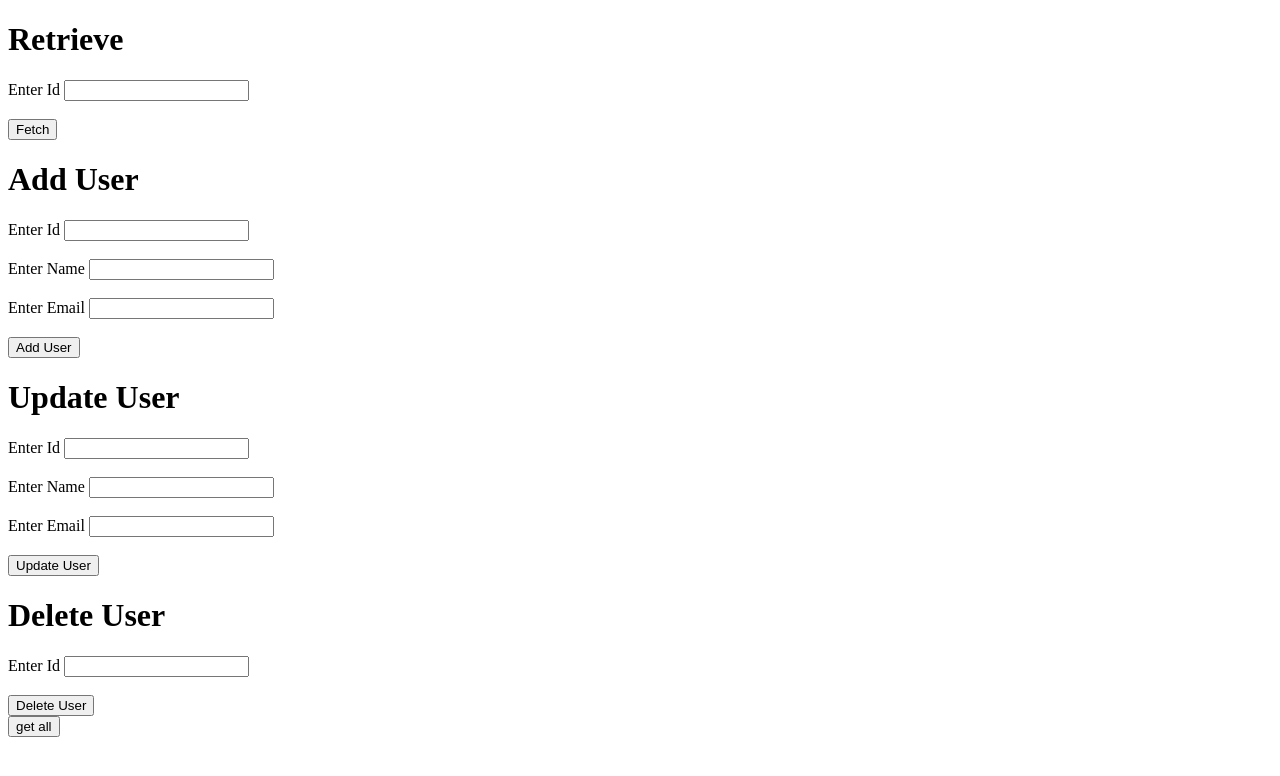
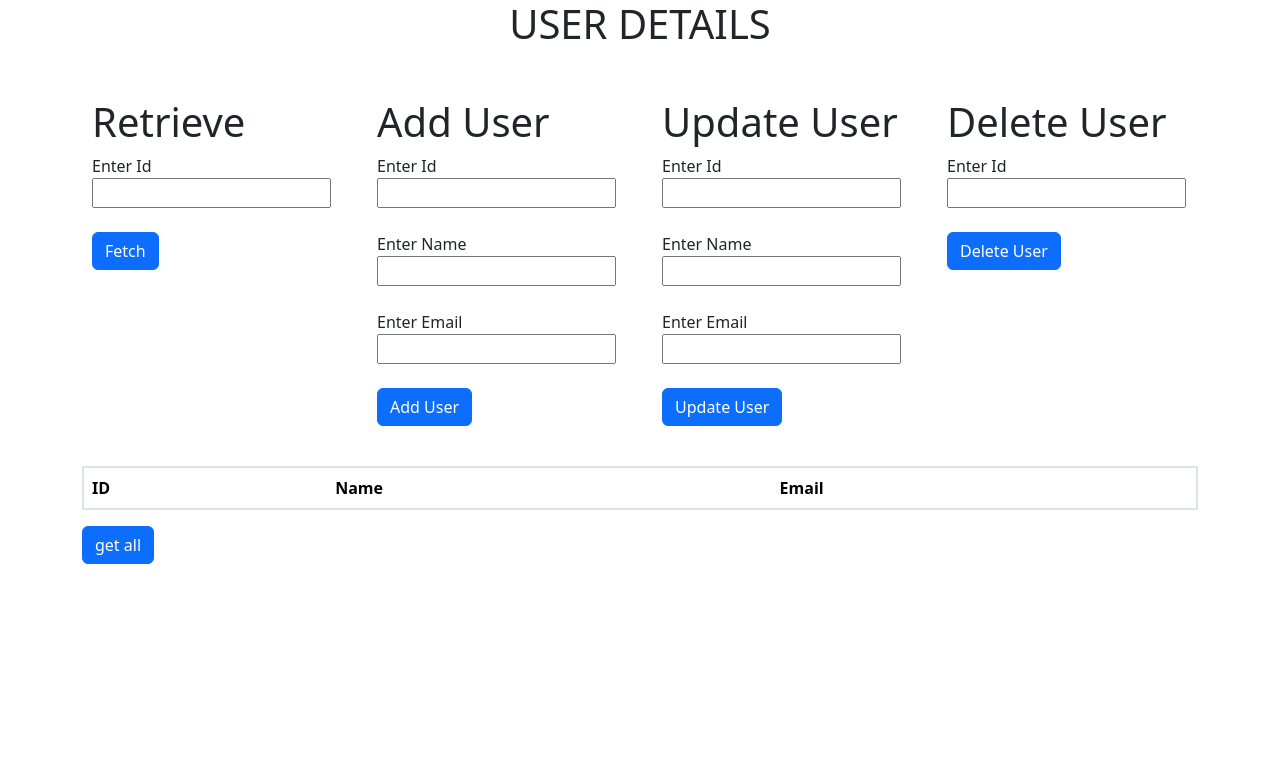
Before and after one commit to kslayaa/crudOps, a website: page index.html in a window 1280 px wide. Drawn offline with nearby package versions, Linux system fonts and the light colour scheme.

Commit message:
added index.css

```diff
--- /dev/null
+++ b/index.css
@@ -0,0 +1,26 @@
+/* .container{
+    display:flex;
+    flex-direction: column;
+
+    padding:20px;
+    justify-content: space-between;
+    align-items: center;
+    width: 100%;
+} */
+.upper-card{
+    width: 100%;
+    display:flex;
+    flex-wrap: wrap;
+}
+.cardg{
+    margin:10px;
+}
+.lower-card{
+    margin-top:30px;
+}
+
+table{
+    width:100%;
+    border:2px solid black;
+    margin-bottom:100px;
+}
--- a/index.html
+++ b/index.html
@@ -4,18 +4,24 @@
     <meta charset="UTF-8">
     <meta name="viewport" content="width=device-width, initial-scale=1.0">
     <title>Document</title>
+    <link rel="stylesheet" href="index.css">
+    <link href="https://cdn.jsdelivr.net/npm/bootstrap@5.3.3/dist/css/bootstrap.min.css" rel="stylesheet" integrity="sha384-QWTKZyjpPEjISv5WaRU9OFeRpok6YctnYmDr5pNlyT2bRjXh0JMhjY6hW+ALEwIH" crossorigin="anonymous">
 </head>
 <body>
+    <h1 style="text-align: center; margin-bottom:40px;">USER DETAILS</h1>
     <div class="container">
-        <div class="upper-card">
-            <div class="card">
+        <div class="row">
+            <div class="col-xs-6 col-lg-3">
+                <div class="cardg">
                 <h1>Retrieve</h1>
                 <label for="gid">Enter Id</label>
                 <input id="gid" type="text"/><br><br>
-                <button class="btn" onclick="getUser()">Fetch</button>
+                <button class="btn btn-primary" onclick="getUser()">Fetch</button>
                 <div id="result"></div>
+                </div>
             </div>
-            <div class="card">
+            <div class="col-xs-6 col-lg-3">
+                <div class="cardg">
                 <h1>Add User</h1>
                 <label for="pid">Enter Id</label>
                 <input id="pid" type="text"/><br><br>
@@ -23,9 +29,11 @@
                 <input id="pname" type="text"/><br><br>
                 <label for="pemail">Enter Email</label>
                 <input id="pemail" type="text"/><br><br>
-                <button class="btn" onclick="postUser()">Add User</button>
+                <button class="btn btn-primary" onclick="postUser()">Add User</button>
+                </div>
             </div>
-            <div class="card">
+            <div class="col-xs-6 col-lg-3">
+                <div class="cardg">
                 <h1>Update User</h1>
                 <label for="uid">Enter Id</label>
                 <input id="uid" type="text"/><br><br>
@@ -33,18 +41,27 @@
                 <input id="uname" type="text"/><br><br>
                 <label for="uemail">Enter Email</label>
                 <input id="uemail" type="text"/><br><br>
-                <button class="btn" onclick="putUser()">Update User</button>
-            </div>
-            <div class="card">
+                <button class="btn btn-primary" onclick="putUser()">Update User</button>
+            </div></div>
+            <div class="col-xs-6 col-lg-3">
+                <div class="cardg">
                 <h1>Delete User</h1>
                 <label for="did">Enter Id</label>
                 <input id="did" type="text"/><br><br>
-                <button class="btn" onclick="deleteUser()">Delete User</button>
-            </div>
-            <button onclick="getAllUsers()">get all</button>
+                <button class="btn btn-primary" onclick="deleteUser()">Delete User</button>
+            </div></div>
+
         </div>
-        <div class="lower-card" id="all">
-
+        <div class="lower-card" >
+            <table class="table">
+                <tr class="trow">
+                    <th class="tcol">ID</th>
+                    <th>Name</th>
+                    <th>Email</th>
+                </tr>
+                <tbody id="all"></tbody>
+            </table>
+            <button onclick="getAllUsers()" class="btn btn-primary">get all</button>
         </div>
     </div>
     <script src="index.js"></script>
--- a/index.js
+++ b/index.js
@@ -1,24 +1,46 @@
 function getUser(){
     let id=document.getElementById("gid").value
-    let result = document.getElementById("result");
-    result.textContent=""
+    let result = document.getElementById("all");
+
     fetch(`http://localhost:3000/userDetails/${id}`,{method:"GET"})
     .then(res=>res.json())
-    .then(data=>result.insertAdjacentHTML('beforeEnd',`name:${data.name}<br>
-        email:${data.email}`))
+    .then(data=>{
+        result.textContent=""
+        let tr=document.createElement("tr");
+        let td1=document.createElement("td");
+        td1.textContent=data.id;
+        let td2=document.createElement("td");
+        td2.textContent=data.name;
+        let td3=document.createElement("td");
+        td3.textContent=data.email;
+        tr.appendChild(td1);
+        tr.appendChild(td2);
+        tr.appendChild(td3);
+        result.appendChild(tr);
+    })
     // let s=`hi<br>you<br>${id}`
     // document.write(s)
 }
 
 function getAllUsers(){
-    let res=document.getElementById("all");
-    res.textContent=""
+    let re=document.getElementById("all");
+    re.textContent=""
 
     fetch("http://localhost:3000/userDetails/",{method:"GET"})
     .then(res=>res.json())
-    .then(data=>data.forEach(ele=>{
-        let s=`id:${ele.id}<br>name:${ele.name}<br>email:${ele.email}<br><br>`
-        res.insertAdjacentHTML('beforeEnd',s)
+    .then(dataall=>dataall.forEach(data=>{
+
+        let tr=document.createElement("tr");
+        let td1=document.createElement("td");
+        td1.textContent=data.id;
+        let td2=document.createElement("td");
+        td2.textContent=data.name;
+        let td3=document.createElement("td");
+        td3.textContent=data.email;
+        tr.appendChild(td1);
+        tr.appendChild(td2);
+        tr.appendChild(td3);
+        re.appendChild(tr);
     }))
     //res.textContent=s;
 
@@ -68,7 +90,7 @@ function putUser(){
         body:JSON.stringify(newUser)
     })
     .then(res=>res.json())
-    //getAllUsers()
+    //.then(data=>)
 
 
 }
```
Also changed, not shown: data.json (+6 -6 lines).
